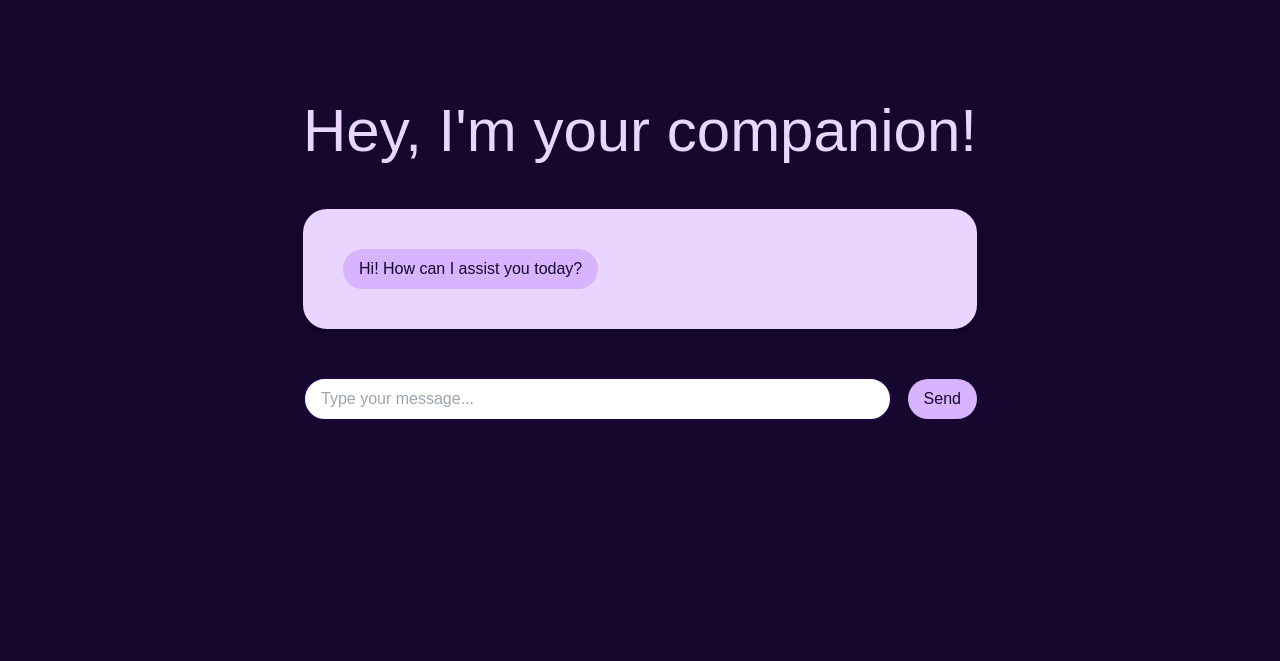
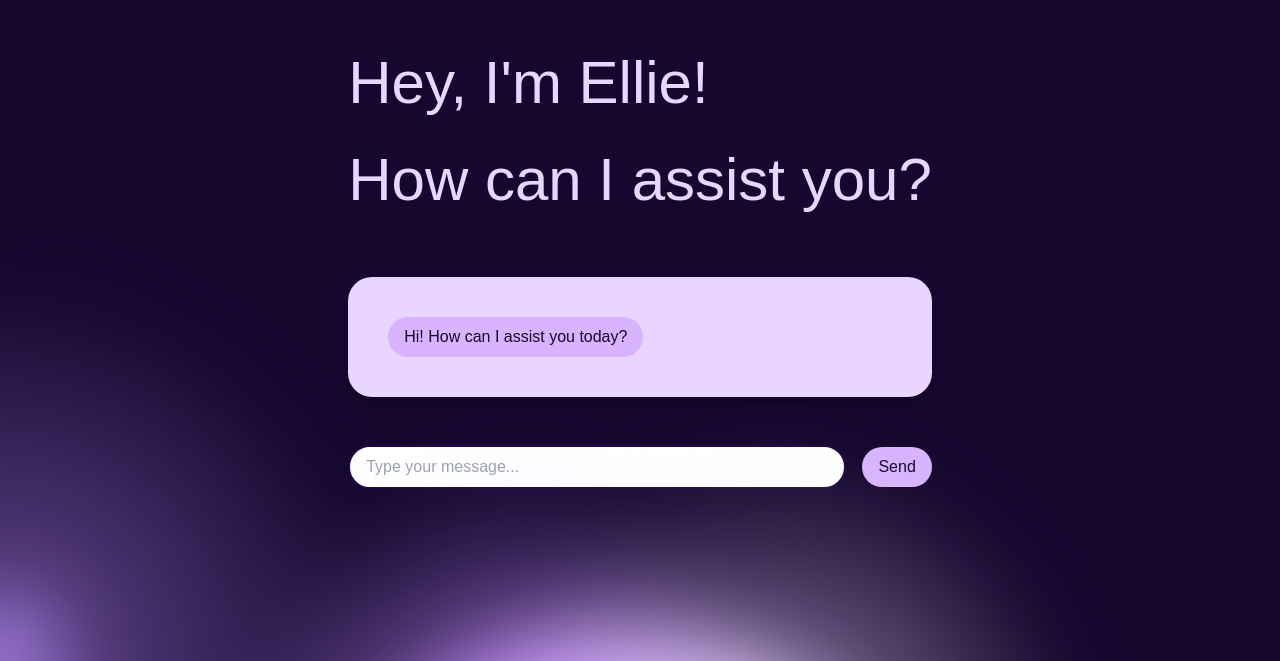
Before and after one commit to Shruthi1935/tamuhack_2025, a Next.js app in the folder app/: page /frontendPages/chatbotPage in a window 1280 px wide. Shown: the part 139-800 px from the top of the page. Built offline with nearby package versions, Linux system fonts and the light colour scheme; a web font is replaced by a local one.

Commit message:
added logo

```diff
--- a/app/app/frontendPages/chatbotPage/page.js
+++ b/app/app/frontendPages/chatbotPage/page.js
@@ -26,14 +26,15 @@ export default function ChatbotPage() {
   };
 
   return (
+    <BackgroundGradientAnimation>
     <section className="bg-[#15072e] min-h-screen flex justify-center items-center">
       <div className="flex flex-col space-y-12">
-        <div className="text-purple-200 font-chillax font-medium text-6xl">
-          Hey, I'm your companion!
+        <div className="text-purple-200 font-chillax font-medium text-6xl leading-relaxed">
+          Hey, I'm Ellie! <br/> How can I assist you?
         </div>
         <div className="bg-purple-200 shadow-lg rounded-3xl w-full max-w-3xl p-6 flex flex-col space-y-4">
           {/* Chat History */}
-          <div className="flex-1 font-chillax overflow-y-auto space-y-4 p-4 bg-purple-200 rounded-xl">
+          <div className="flex-1 font-chillax overflow-y-auto space-y-4 p-4 bg-purple-200 rounded-xl" style={{ maxHeight: "calc(100vh - 250px)" }}>
             {messages.map((message, index) => (
               <div
                 key={index}
@@ -44,7 +45,7 @@ export default function ChatbotPage() {
                 <div
                   className={`${
                     message.sender === "user" ? "bg-purple-300" : "bg-purple-300"
-                  } text-[#15072e] font-medium px-4 py-2 rounded-full max-w-xs text-md`}
+                  } text-[#15072e] font-medium px-4 py-2 rounded-full text-md`}
                 >
                   {message.text}
                 </div>
@@ -71,5 +72,6 @@ export default function ChatbotPage() {
         </div>
       </div>
     </section>
+    </BackgroundGradientAnimation>
   );
 }
--- a/app/app/page.js
+++ b/app/app/page.js
@@ -1,10 +1,14 @@
 import React from "react";
 import Link from "next/link";
+import Image from "next/image";
 import { BackgroundGradientAnimation } from "@/components/ui/background-gradient-animation";
 
 export default function Home() {
   return (
     <BackgroundGradientAnimation>
+
+      <Image src="/elephant.png" className="h-6 w-6" width={24} height={24}/>
+
       <div className="absolute z-50 inset-0 flex items-center justify-center text-center px-4">
         <div className="flex flex-col space-y-10 text-center items-center">
           <div className="font-chillax font-medium text-[#E8DBFF] text-7xl drop-shadow-4xl"> Your Student Companion </div>
@@ -15,7 +19,6 @@ export default function Home() {
             <Link href="/frontendPages/signupPage" className="font-chillax font-medium text-[#2C174B] bg-[#E8DBFF] rounded-full px-6 py-2 cursor-pointer hover:-translate-y-3 duration-300 shadow-4xl shadow-[#17125D]"> Sign-up </Link>
           </div>
         </div>
-
       </div>
     </BackgroundGradientAnimation>
   );
```
Lines whose indentation alone changed are shown as unchanged.
